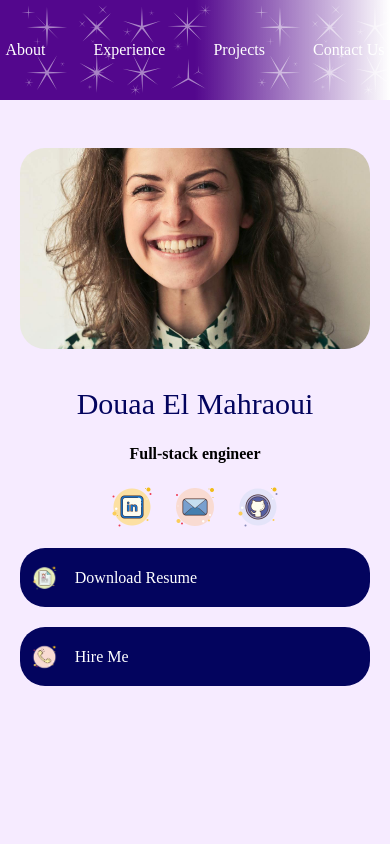
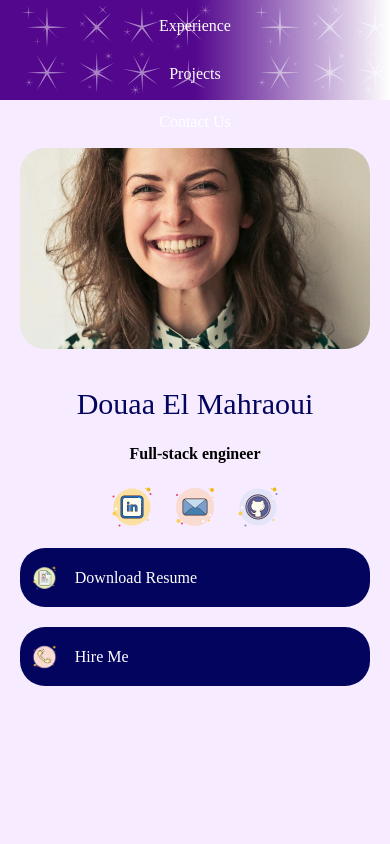
Before and after one commit to DouaaAl/Portfolio, a Next.js app: page / in a window 390 px wide. Shown: the top 844 px of the page. Built offline with nearby package versions, Linux system fonts and the light colour scheme.

Commit message:
reponsive navbar

```diff
--- a/src/app/styles/header.css
+++ b/src/app/styles/header.css
@@ -37,8 +37,12 @@
 }
 
 
-@media screen and (max-width: 450px){
+@media screen and (max-width: 550px){
     header ul {
+        flex-direction: column;
+        justify-content: center;
+        align-items: center;
         font-size: 1rem;
+        gap: 1.5rem;
     }
 }
```
